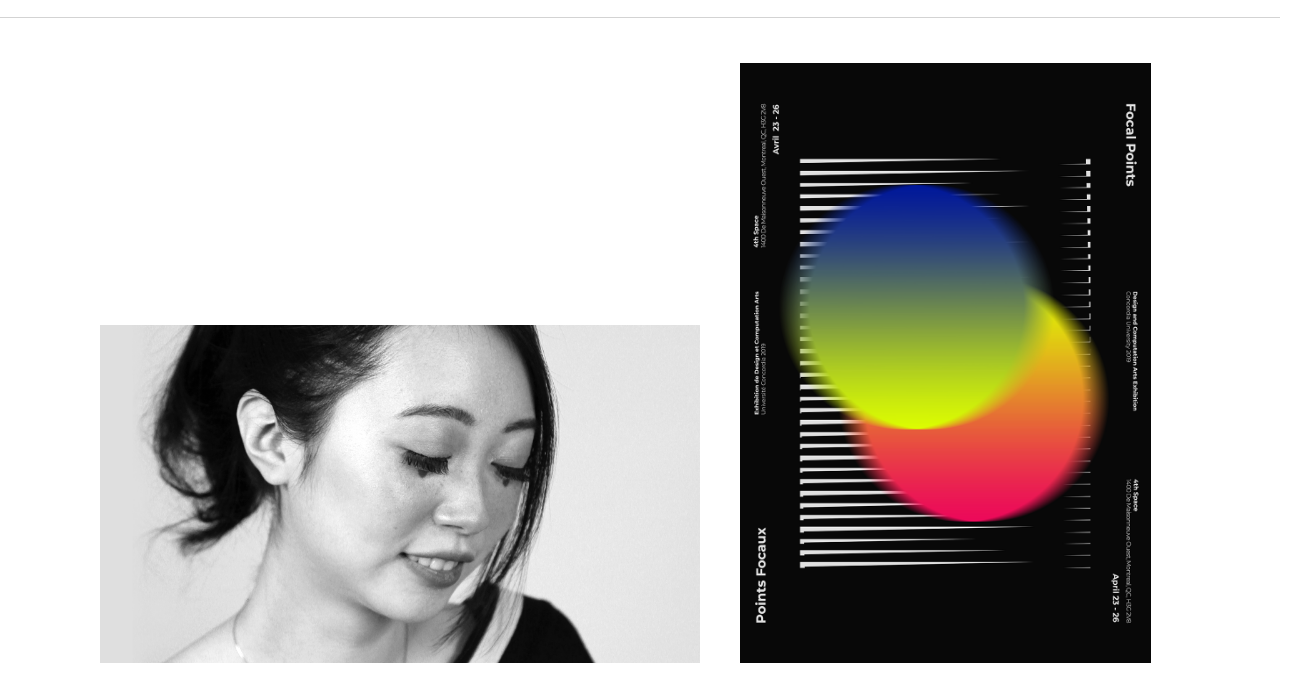
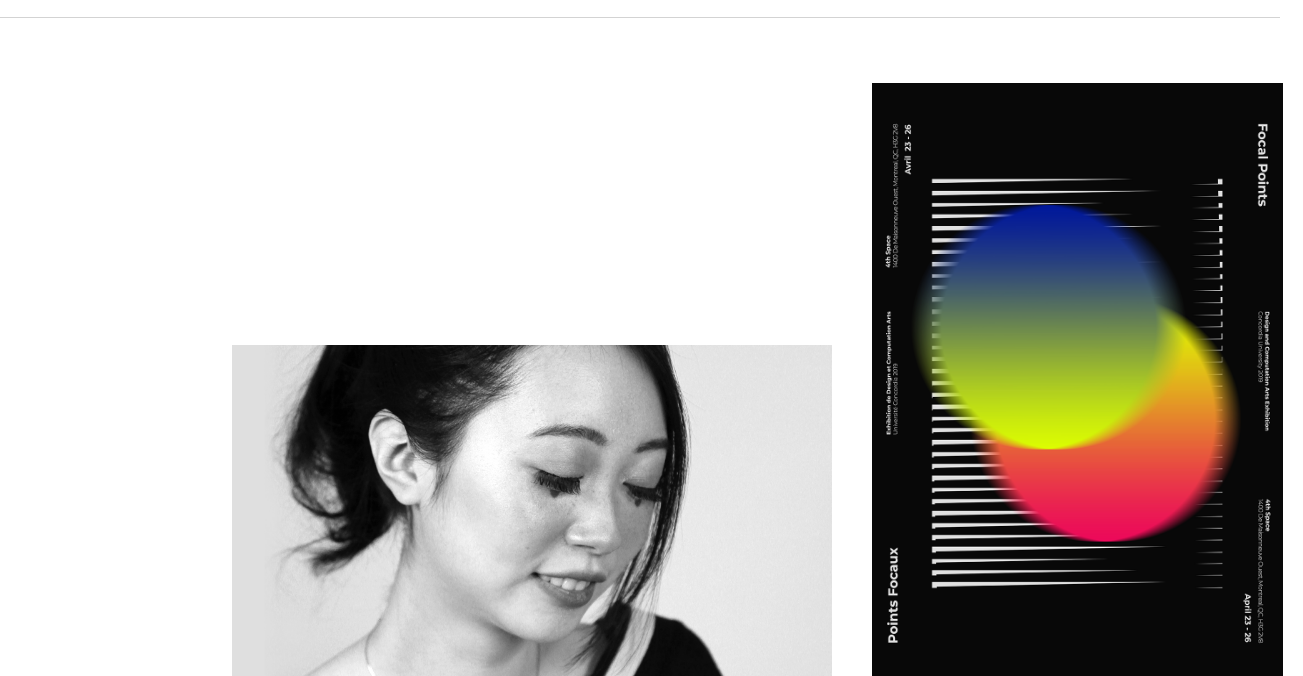
Before and after one commit to kevglam/kevglam.github.io, a plain HTML site: page index3.html in a window 1280 px wide. Shown: the part 103-779 px from the top of the page, 1303 px wide, since content can reach past the window. Drawn offline with Linux system fonts and the light colour scheme.

Commit message:
Try on spacing?

```diff
--- a/css/styles.css
+++ b/css/styles.css
@@ -89,6 +89,7 @@ body {
   display: flex;
   flex-direction: column;
   justify-content: center;
+  padding: 20px;
 
 }
 
@@ -103,7 +104,7 @@ body {
   display: flex;
   flex-direction: column;
   justify-content: flex-end;
-  margin-left: 5rem;
+  margin-left: 12rem;
 
 }
 
```
